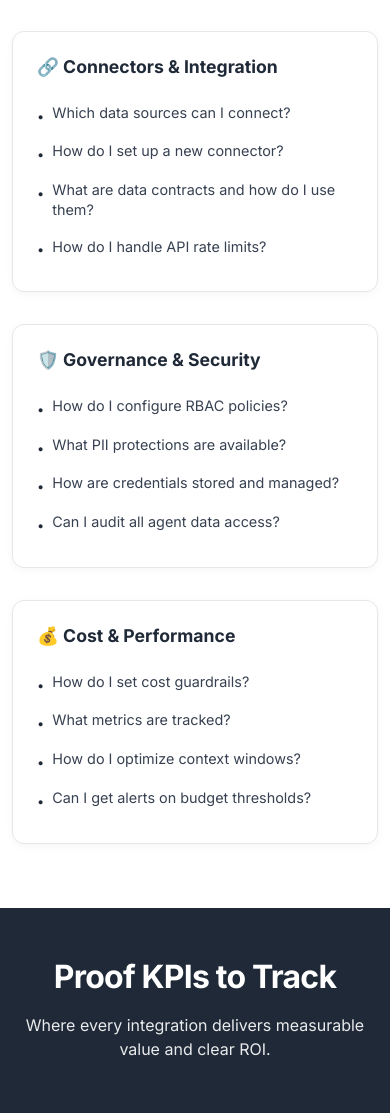
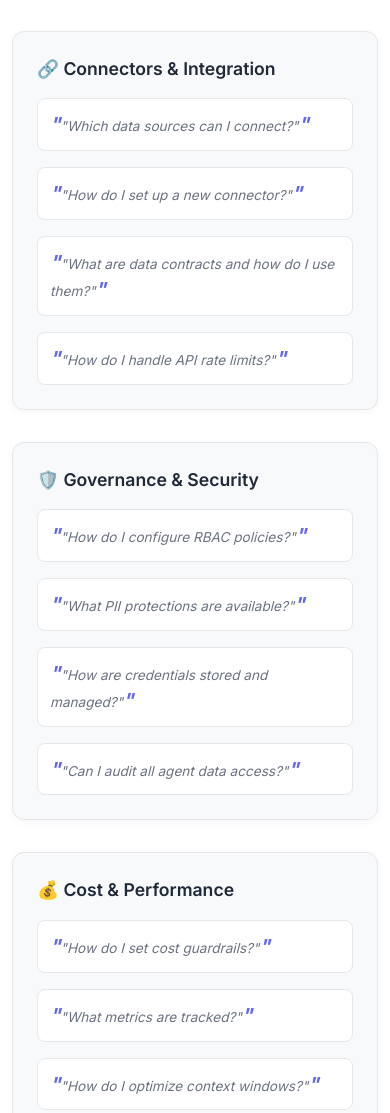
Before and after one commit to hs0490/turing-force-website, a website: page platform/turingnexus.html in a window 390 px wide. Shown: the part 7020-8133 px from the top of the page. Drawn offline with Linux system fonts and the light colour scheme.

Commit message:
Remove Related Platform Capabilities from TuringFlow and align Ask TuringNexus with Data Protection Questions
RELATED PLATFORM CAPABILITIES REMOVAL:
=====================================
- Confirmed 'Related Platform Capabilities' section already removed from TuringFlow page
- Section was previously cleaned up in earlier commits
- TuringFlow page now has streamlined content flow

ASK TURINGNEXUS SECTION ALIGNMENT:
==================================
- Aligned 'Ask TuringNexus' section with 'Data Protection Questions' section format
- Replaced ul/li list structure with ask-examples/ask-example div structure
- Updated styling to match Data Protection Questions exactly
- Ensured consistent visual design across platform and security pages

STYLING CHANGES:
===============
- Changed grid layout from 'repeat(3, 1fr)' to 'repeat(auto-fit, minmax(300px, 1fr))'
- Updated ask-category background from #ffffff to #f8f9fb
- Replaced ul/li structure with ask-examples/ask-example divs
- Added proper styling for ask-example elements with quotes and italic text
- Updated font-weight from 700 to 600 for category titles
- Added transition effects for better user experience

VISUAL IMPROVEMENTS:
===================
✅ Consistent card styling with Data Protection Questions
✅ Better responsive grid layout for mobile devices
✅ Professional appearance with proper spacing and colors
✅ Enhanced readability with italic question formatting
✅ Improved visual hierarchy and design consistency

BENEFITS:
=========
- Visual consistency across platform and security pages
- Better mobile responsiveness with flexible grid layout
- Professional appearance matching design standards
- Enhanced user experience with consistent question formatting
- Improved maintainability with standardized structure

RESULT:
=======
✅ Related Platform Capabilities section confirmed removed from TuringFlow
✅ Ask TuringNexus section aligned with Data Protection Questions format
✅ Consistent styling and visual design across pages
✅ Professional appearance matching design standards

Both tasks completed successfully with improved consistency!

```diff
--- a/platform/turingnexus.html
+++ b/platform/turingnexus.html
@@ -465,71 +465,35 @@
         <h2 style="color: #1f2937; font-size: 2.5rem; font-weight: 700; margin-bottom: 1rem; letter-spacing: -0.025em;">Ask TuringNexus</h2>
       </div>
 
-      <div class="ask-categories" style="display: grid; grid-template-columns: repeat(3, 1fr); gap: 2rem; max-width: 1000px; margin: 0 auto;">
-        <div class="ask-category" style="background: #ffffff; padding: 2rem; border-radius: 12px; box-shadow: 0 2px 8px rgba(0, 0, 0, 0.04); border: 1px solid #e5e7eb; text-align: left;">
-          <h3 style="color: #1f2937; font-size: 1.25rem; font-weight: 700; margin-bottom: 1.5rem; line-height: 1.3;">🔗 Connectors & Integration</h3>
-          <ul style="list-style: none; padding: 0; margin: 0;">
-            <li style="color: #374151; padding: 0.5rem 0; display: flex; align-items: flex-start; gap: 0.5rem;">
-              <span style="color: #1f2937; font-size: 0.8rem; margin-top: 0.3rem;">•</span>
-              <span>Which data sources can I connect?</span>
-            </li>
-            <li style="color: #374151; padding: 0.5rem 0; display: flex; align-items: flex-start; gap: 0.5rem;">
-              <span style="color: #1f2937; font-size: 0.8rem; margin-top: 0.3rem;">•</span>
-              <span>How do I set up a new connector?</span>
-            </li>
-            <li style="color: #374151; padding: 0.5rem 0; display: flex; align-items: flex-start; gap: 0.5rem;">
-              <span style="color: #1f2937; font-size: 0.8rem; margin-top: 0.3rem;">•</span>
-              <span>What are data contracts and how do I use them?</span>
-            </li>
-            <li style="color: #374151; padding: 0.5rem 0; display: flex; align-items: flex-start; gap: 0.5rem;">
-              <span style="color: #1f2937; font-size: 0.8rem; margin-top: 0.3rem;">•</span>
-              <span>How do I handle API rate limits?</span>
-            </li>
-          </ul>
+      <div class="ask-categories" style="display: grid; grid-template-columns: repeat(auto-fit, minmax(300px, 1fr)); gap: 2rem;">
+        <div class="ask-category" style="background: #f8f9fb; padding: 2rem; border-radius: 12px; box-shadow: 0 2px 8px rgba(0, 0, 0, 0.04); border: 1px solid #e5e7eb; transition: all 0.3s ease;">
+          <h3 style="color: #1f2937; font-size: 1.25rem; font-weight: 600; margin-bottom: 1.5rem;">🔗 Connectors & Integration</h3>
+          <div class="ask-examples" style="display: flex; flex-direction: column; gap: 1rem;">
+            <div class="ask-example" style="background: #ffffff; padding: 1rem; border-radius: 8px; border: 1px solid #e5e7eb; color: #6b7280; font-style: italic; line-height: 1.5; transition: all 0.3s ease;">"Which data sources can I connect?"</div>
+            <div class="ask-example" style="background: #ffffff; padding: 1rem; border-radius: 8px; border: 1px solid #e5e7eb; color: #6b7280; font-style: italic; line-height: 1.5; transition: all 0.3s ease;">"How do I set up a new connector?"</div>
+            <div class="ask-example" style="background: #ffffff; padding: 1rem; border-radius: 8px; border: 1px solid #e5e7eb; color: #6b7280; font-style: italic; line-height: 1.5; transition: all 0.3s ease;">"What are data contracts and how do I use them?"</div>
+            <div class="ask-example" style="background: #ffffff; padding: 1rem; border-radius: 8px; border: 1px solid #e5e7eb; color: #6b7280; font-style: italic; line-height: 1.5; transition: all 0.3s ease;">"How do I handle API rate limits?"</div>
+          </div>
         </div>
 
-        <div class="ask-category" style="background: #ffffff; padding: 2rem; border-radius: 12px; box-shadow: 0 2px 8px rgba(0, 0, 0, 0.04); border: 1px solid #e5e7eb; text-align: left;">
-          <h3 style="color: #1f2937; font-size: 1.25rem; font-weight: 700; margin-bottom: 1.5rem; line-height: 1.3;">🛡️ Governance & Security</h3>
-          <ul style="list-style: none; padding: 0; margin: 0;">
-            <li style="color: #374151; padding: 0.5rem 0; display: flex; align-items: flex-start; gap: 0.5rem;">
-              <span style="color: #1f2937; font-size: 0.8rem; margin-top: 0.3rem;">•</span>
-              <span>How do I configure RBAC policies?</span>
-            </li>
-            <li style="color: #374151; padding: 0.5rem 0; display: flex; align-items: flex-start; gap: 0.5rem;">
-              <span style="color: #1f2937; font-size: 0.8rem; margin-top: 0.3rem;">•</span>
-              <span>What PII protections are available?</span>
-            </li>
-            <li style="color: #374151; padding: 0.5rem 0; display: flex; align-items: flex-start; gap: 0.5rem;">
-              <span style="color: #1f2937; font-size: 0.8rem; margin-top: 0.3rem;">•</span>
-              <span>How are credentials stored and managed?</span>
-            </li>
-            <li style="color: #374151; padding: 0.5rem 0; display: flex; align-items: flex-start; gap: 0.5rem;">
-              <span style="color: #1f2937; font-size: 0.8rem; margin-top: 0.3rem;">•</span>
-              <span>Can I audit all agent data access?</span>
-            </li>
-          </ul>
+        <div class="ask-category" style="background: #f8f9fb; padding: 2rem; border-radius: 12px; box-shadow: 0 2px 8px rgba(0, 0, 0, 0.04); border: 1px solid #e5e7eb; transition: all 0.3s ease;">
+          <h3 style="color: #1f2937; font-size: 1.25rem; font-weight: 600; margin-bottom: 1.5rem;">🛡️ Governance & Security</h3>
+          <div class="ask-examples" style="display: flex; flex-direction: column; gap: 1rem;">
+            <div class="ask-example" style="background: #ffffff; padding: 1rem; border-radius: 8px; border: 1px solid #e5e7eb; color: #6b7280; font-style: italic; line-height: 1.5; transition: all 0.3s ease;">"How do I configure RBAC policies?"</div>
+            <div class="ask-example" style="background: #ffffff; padding: 1rem; border-radius: 8px; border: 1px solid #e5e7eb; color: #6b7280; font-style: italic; line-height: 1.5; transition: all 0.3s ease;">"What PII protections are available?"</div>
+            <div class="ask-example" style="background: #ffffff; padding: 1rem; border-radius: 8px; border: 1px solid #e5e7eb; color: #6b7280; font-style: italic; line-height: 1.5; transition: all 0.3s ease;">"How are credentials stored and managed?"</div>
+            <div class="ask-example" style="background: #ffffff; padding: 1rem; border-radius: 8px; border: 1px solid #e5e7eb; color: #6b7280; font-style: italic; line-height: 1.5; transition: all 0.3s ease;">"Can I audit all agent data access?"</div>
+          </div>
         </div>
 
-        <div class="ask-category" style="background: #ffffff; padding: 2rem; border-radius: 12px; box-shadow: 0 2px 8px rgba(0, 0, 0, 0.04); border: 1px solid #e5e7eb; text-align: left;">
-          <h3 style="color: #1f2937; font-size: 1.25rem; font-weight: 700; margin-bottom: 1.5rem; line-height: 1.3;">💰 Cost & Performance</h3>
-          <ul style="list-style: none; padding: 0; margin: 0;">
-            <li style="color: #374151; padding: 0.5rem 0; display: flex; align-items: flex-start; gap: 0.5rem;">
-              <span style="color: #1f2937; font-size: 0.8rem; margin-top: 0.3rem;">•</span>
-              <span>How do I set cost guardrails?</span>
-            </li>
-            <li style="color: #374151; padding: 0.5rem 0; display: flex; align-items: flex-start; gap: 0.5rem;">
-              <span style="color: #1f2937; font-size: 0.8rem; margin-top: 0.3rem;">•</span>
-              <span>What metrics are tracked?</span>
-            </li>
-            <li style="color: #374151; padding: 0.5rem 0; display: flex; align-items: flex-start; gap: 0.5rem;">
-              <span style="color: #1f2937; font-size: 0.8rem; margin-top: 0.3rem;">•</span>
-              <span>How do I optimize context windows?</span>
-            </li>
-            <li style="color: #374151; padding: 0.5rem 0; display: flex; align-items: flex-start; gap: 0.5rem;">
-              <span style="color: #1f2937; font-size: 0.8rem; margin-top: 0.3rem;">•</span>
-              <span>Can I get alerts on budget thresholds?</span>
-            </li>
-          </ul>
+        <div class="ask-category" style="background: #f8f9fb; padding: 2rem; border-radius: 12px; box-shadow: 0 2px 8px rgba(0, 0, 0, 0.04); border: 1px solid #e5e7eb; transition: all 0.3s ease;">
+          <h3 style="color: #1f2937; font-size: 1.25rem; font-weight: 600; margin-bottom: 1.5rem;">💰 Cost & Performance</h3>
+          <div class="ask-examples" style="display: flex; flex-direction: column; gap: 1rem;">
+            <div class="ask-example" style="background: #ffffff; padding: 1rem; border-radius: 8px; border: 1px solid #e5e7eb; color: #6b7280; font-style: italic; line-height: 1.5; transition: all 0.3s ease;">"How do I set cost guardrails?"</div>
+            <div class="ask-example" style="background: #ffffff; padding: 1rem; border-radius: 8px; border: 1px solid #e5e7eb; color: #6b7280; font-style: italic; line-height: 1.5; transition: all 0.3s ease;">"What metrics are tracked?"</div>
+            <div class="ask-example" style="background: #ffffff; padding: 1rem; border-radius: 8px; border: 1px solid #e5e7eb; color: #6b7280; font-style: italic; line-height: 1.5; transition: all 0.3s ease;">"How do I optimize context windows?"</div>
+            <div class="ask-example" style="background: #ffffff; padding: 1rem; border-radius: 8px; border: 1px solid #e5e7eb; color: #6b7280; font-style: italic; line-height: 1.5; transition: all 0.3s ease;">"Can I get alerts on budget thresholds?"</div>
+          </div>
         </div>
       </div>
     </div>
```
